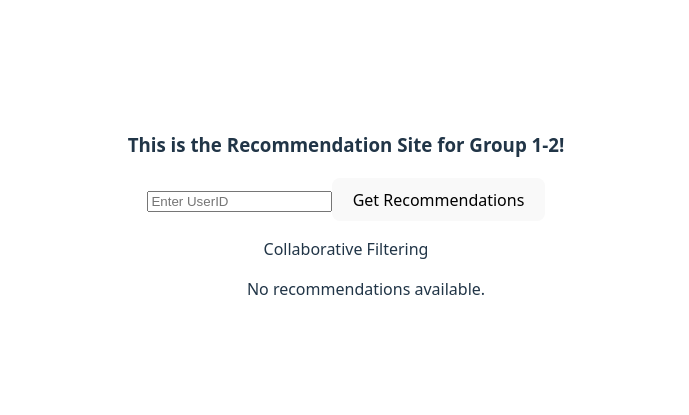
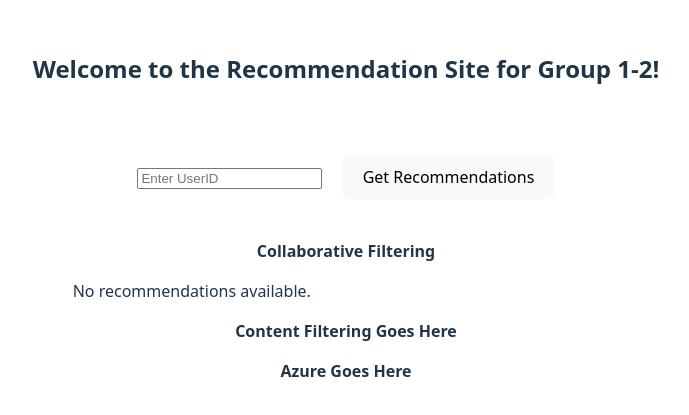
Before and after one commit to katherinecreer/recommender-app, a React (Vite) app: page / in a window 1280 px wide. Shown: the part 185-600 px from the top of the page, without its empty margins (294-983 px from the left). Built offline with nearby package versions, Linux system fonts and the light colour scheme.

Commit message:
spacing fixes. 1/3 filtering done

```diff
--- a/src/App.tsx
+++ b/src/App.tsx
@@ -6,7 +6,9 @@ import Recommendation from './Recommendation'
 const App: React.FC = () => {
   return (
     <>
-      <h3>This is the Recommendation Site for Group 1-2!</h3>
+      <h2>Welcome to the Recommendation Site for Group 1-2!</h2>
+      <br />
+      <br />
       <div>
       <Recommendation />
     </div>
--- a/src/Recommendation.tsx
+++ b/src/Recommendation.tsx
@@ -42,11 +42,15 @@ const Recommendation: React.FC = () => {
         placeholder="Enter UserID"
         value={selectedID}
         onChange={(e) => setSelectedID(e.target.value)}
+        style={{ marginRight: "20px" }}
       />
       <button onClick={fetchRecommendations}>Get Recommendations</button>
 
-      <p>Collaborative Filtering</p>
-      <ul>
+        <br />
+        <br />
+
+      <p><b>Collaborative Filtering</b></p>
+      <ul style={{ textAlign: "left" }}>
         {recommendations.collaborative.length > 0 ? (
           recommendations.collaborative.map((item, index) => (
             <li key={index}>{item}</li>
@@ -55,6 +59,10 @@ const Recommendation: React.FC = () => {
           <p>No recommendations available.</p>
         )}
       </ul>
+
+      <p><b>Content Filtering Goes Here</b></p>
+
+      <p><b>Azure Goes Here</b></p>
     </div>
   );
 };
```
